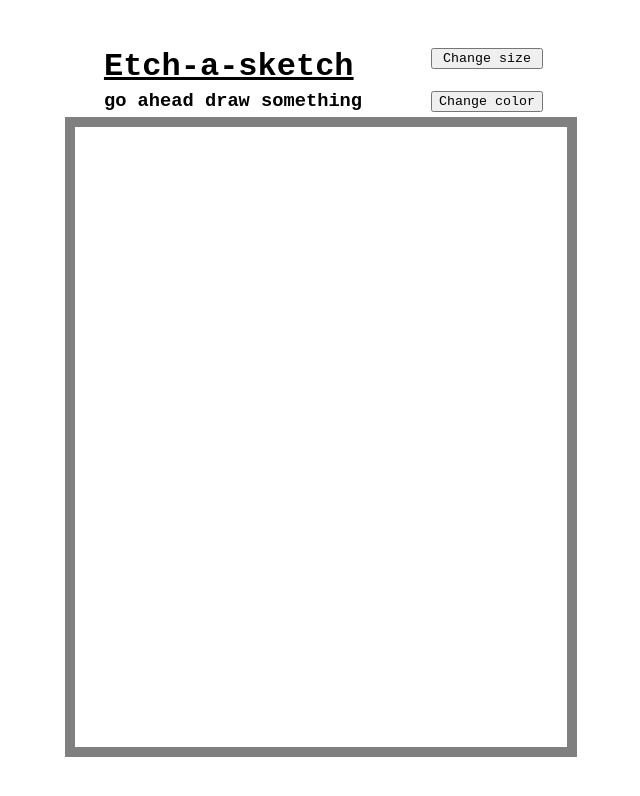
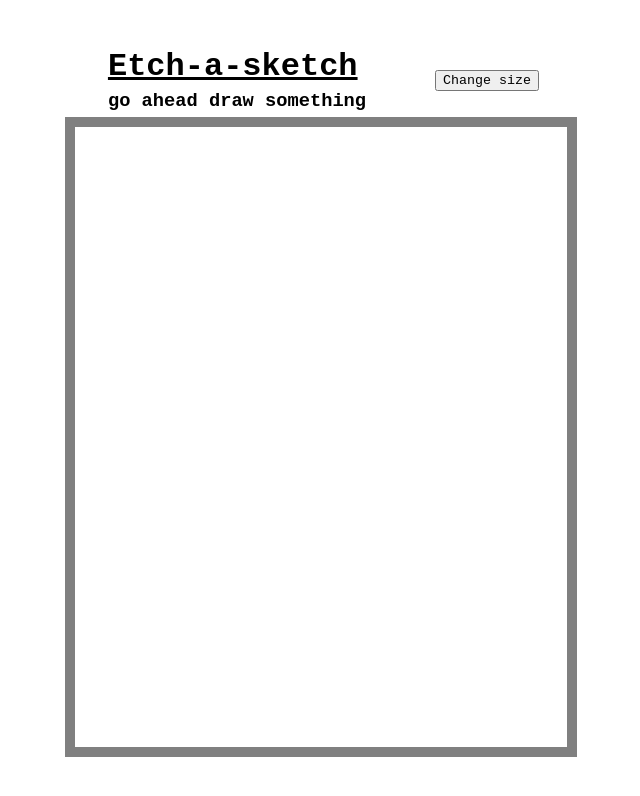
Before and after one commit to brian-baugher/odin-etch-a-sketch, a plain HTML site: page index.html in a window 1280 px wide. Shown: the whole page, without its empty margins (319-959 px from the left). Drawn offline with Linux system fonts and the light colour scheme.

Commit message:
get rid of color button (maybe add back later)

```diff
--- a/index.html
+++ b/index.html
@@ -16,7 +16,7 @@
         </div>
         <div id="buttons">
             <button id="sizer">Change size</button>
-            <button id="colorer">Change color</button>
+          <!--  <button id="colorer">Change color</button> -->
         </div>
     </div>
     <div id="grid"></div>
--- a/script.js
+++ b/script.js
@@ -15,6 +15,7 @@ sizer.addEventListener('click', ()=>{
     deleteGrid();
     renderGrid();
 })
+//TODO: create a cap on size
 
 /**
      *
--- a/style.css
+++ b/style.css
@@ -25,6 +25,7 @@ html{
     height: 100%;
     padding: 5px 0;
     box-sizing: border-box;
+    justify-content: center;
 }
 
 #buttons *{
@@ -32,7 +33,7 @@ html{
 }
 
 #sizer{
-    margin-bottom: auto;
+    /*margin-bottom: auto;*/
 }
 
 body{
```
